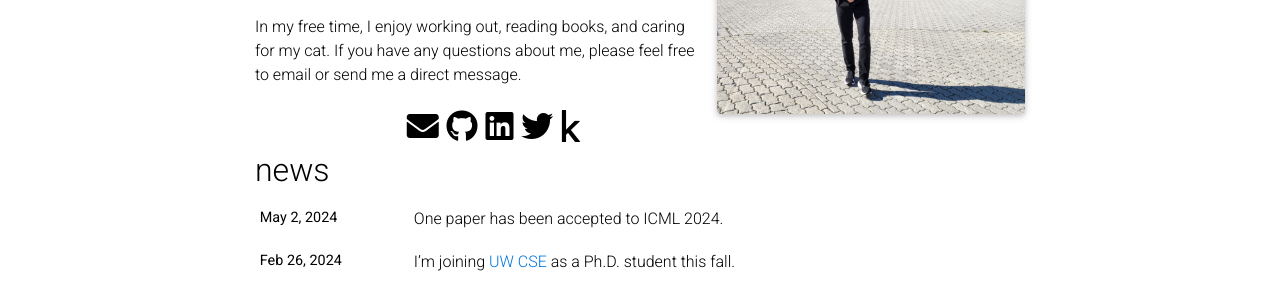
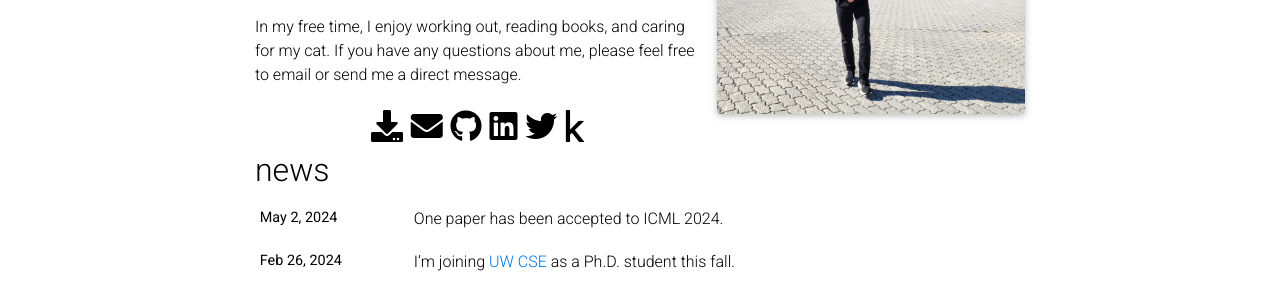
Before and after one commit to SusungHong/susunghong.github.io, a Jekyll site: the page built from _pages/about.md, in a window 1280 px wide. Shown: the part 466-761 px from the top of the page. Built offline with Jekyll 4.4.1, drawn with Linux system fonts in a browser that asks for light colours; full-size pictures stand in for the smaller copies a plugin makes; emoji names are drawn with the system emoji font; comment, search, counter and statistics services are not loaded; a style sheet for code colours, icons or effects is not loaded.

Commit message:
Update about.html

```diff
--- a/_layouts/about.html
+++ b/_layouts/about.html
@@ -42,7 +42,7 @@ layout: default
             {%- if page.social %}
             <div class="social">
               <div class="contact-icons">
-              <a href="{{ page.cv_pdf | prepend: 'assets/pdf/' | relative_url}}" title="CV"><i class="fa-solid fa-download"></i></a>
+              <a href="assets/pdf/CV.pdf" title="CV"><i class="fa fa-download"></i></a>
               {% include social.html %}
               </div>
               <div class="contact-note">
```
